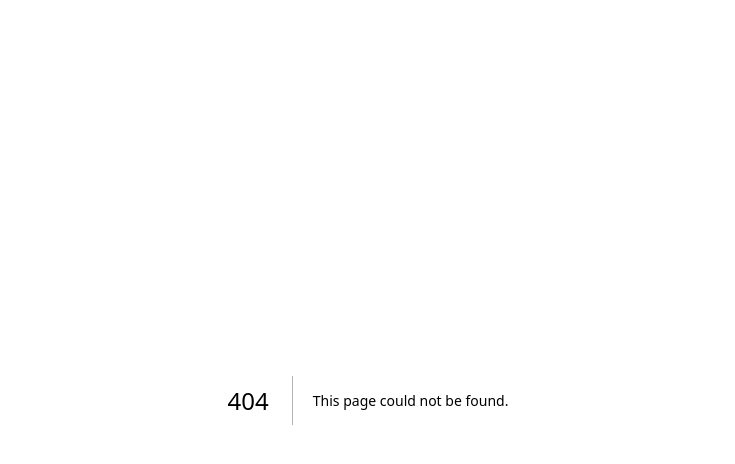
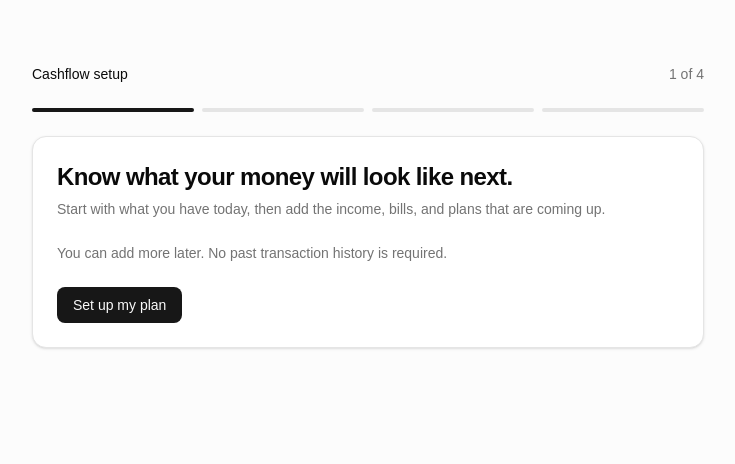
Before and after one commit to stanxaf/cashflow, a Next.js app: page /setup in a window 1280 px wide. Before the commit this address had no page. Shown: the top 464 px of the page, without its empty margins (272-1007 px from the left). Built offline with nearby package versions, Linux system fonts and the light colour scheme.

Commit message:
Build first-time setup prototype

```diff
--- /dev/null
+++ b/src/app/setup/page.tsx
@@ -0,0 +1,38 @@
+"use client";
+
+import { useState } from "react";
+import { useRouter } from "next/navigation";
+import { Button } from "@/components/ui/button";
+import { Card, CardContent, CardDescription, CardHeader, CardTitle } from "@/components/ui/card";
+import { Input } from "@/components/ui/input";
+
+const steps = ["Welcome", "Accounts", "Regular items", "Upcoming plan"];
+
+export default function SetupPage() {
+  const router = useRouter();
+  const [step, setStep] = useState(0);
+
+  return (
+    <main className="min-h-screen bg-muted/30 px-4 py-10 sm:py-16">
+      <div className="mx-auto max-w-2xl space-y-6">
+        <div className="flex items-center justify-between gap-4 text-sm text-muted-foreground">
+          <span className="font-medium text-foreground">Cashflow setup</span>
+          <span>{step + 1} of {steps.length}</span>
+        </div>
+        <div className="grid grid-cols-4 gap-2">
+          {steps.map((label, index) => <div key={label} className={`h-1 rounded-full ${index <= step ? "bg-primary" : "bg-border"}`} />)}
+        </div>
+
+        <Card>
+          {step === 0 && <><CardHeader><CardTitle className="text-2xl">Know what your money will look like next.</CardTitle><CardDescription>Start with what you have today, then add the income, bills, and plans that are coming up.</CardDescription></CardHeader><CardContent><p className="mb-6 text-sm text-muted-foreground">You can add more later. No past transaction history is required.</p><Button onClick={() => setStep(1)}>Set up my plan</Button></CardContent></>}
+
+          {step === 1 && <><CardHeader><CardTitle>Where is your money today?</CardTitle><CardDescription>Add the accounts you want included in your plan.</CardDescription></CardHeader><CardContent className="space-y-4"><div className="grid gap-4 sm:grid-cols-2"><label className="grid gap-2"><span className="text-sm font-medium">Account name</span><Input defaultValue="BPI" /></label><label className="grid gap-2"><span className="text-sm font-medium">Current balance</span><Input defaultValue="200000" inputMode="decimal" /></label><label className="grid gap-2"><span className="text-sm font-medium">Type</span><select className="h-9 rounded-md border bg-background px-3 text-sm"><option>Bank</option><option>Cash</option><option>E-wallet</option><option>Credit card</option></select></label><label className="grid gap-2"><span className="text-sm font-medium">Balance date</span><Input type="date" defaultValue="2026-09-07" /></label></div><p className="text-sm text-muted-foreground">Use the balance you have right now. You do not need to enter past transactions.</p><div className="flex justify-between"><Button variant="outline" onClick={() => setStep(0)}>Back</Button><Button onClick={() => setStep(2)}>Continue</Button></div></CardContent></>}
+
+          {step === 2 && <><CardHeader><CardTitle>What happens regularly?</CardTitle><CardDescription>Add your salary, bills, and recurring payments.</CardDescription></CardHeader><CardContent className="space-y-4"><div className="rounded-lg border p-4"><p className="font-medium">Salary</p><p className="mt-1 text-sm text-muted-foreground">₱100,000 · BPI · twice monthly</p></div><Button variant="outline" className="w-full">+ Add regular item</Button><div className="flex justify-between"><Button variant="outline" onClick={() => setStep(1)}>Back</Button><div className="flex gap-2"><Button variant="ghost" onClick={() => setStep(3)}>Skip for now</Button><Button onClick={() => setStep(3)}>Continue</Button></div></div></CardContent></>}
+
+          {step === 3 && <><CardHeader><CardTitle>Anything coming up?</CardTitle><CardDescription>Add a trip, purchase, or other expense you are planning for.</CardDescription></CardHeader><CardContent className="space-y-4"><div className="rounded-lg border p-4"><p className="font-medium">Hanoi trip</p><p className="mt-1 text-sm text-muted-foreground">₱40,000 · Sep 20 · Planned</p></div><Button variant="outline" className="w-full">+ Add planned item</Button><div className="flex justify-between"><Button variant="outline" onClick={() => setStep(2)}>Back</Button><div className="flex gap-2"><Button variant="ghost" onClick={() => router.push('/today')}>Skip for now</Button><Button onClick={() => router.push('/today')}>Finish setup</Button></div></div></CardContent></>}
+        </Card>
+      </div>
+    </main>
+  );
+}
```
